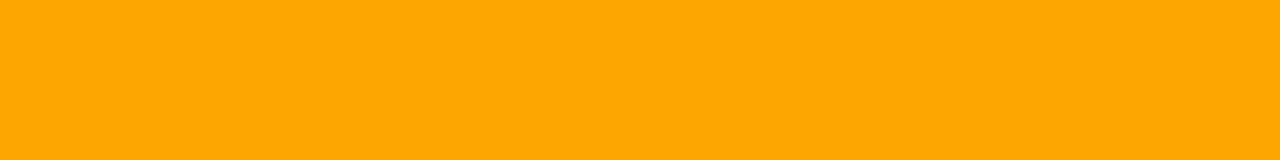
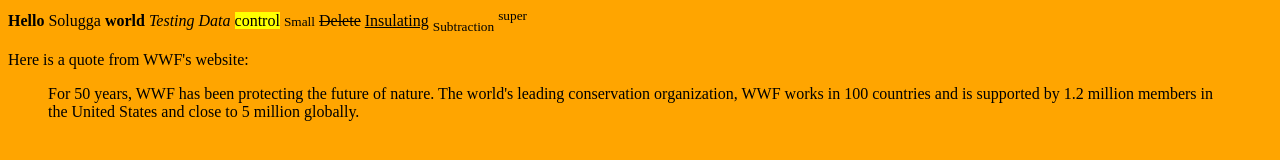
Before and after one commit to muthukumarathithan/muthukumarathithan-html-css, a plain HTML site: page formatting.html in a window 1280 px wide. Drawn offline with Linux system fonts and the light colour scheme.

Commit message:
2 files modified, 2 added

```diff
--- a/formatting.html
+++ b/formatting.html
@@ -3,6 +3,22 @@
     <link rel="stylesheet" type="text/css" href="styles.css" />
   </head>
   <body>
-
+    <b>Hello</b>
+    Solugga <strong>world</strong>
+    <i>Testing</i>
+    <em>Data</em>
+    <mark>control</mark>
+    <small>Small</small>
+    <del>Delete</del>
+    <ins>Insulating</ins>
+    <sub>Subtraction</sub>
+    <sup>super</sup>
+    <p>Here is a quote from WWF's website:</p>
+    <blockquote cite="http://www.worldwildlife.org/who/index.html">
+      For 50 years, WWF has been protecting the future of nature. The world's
+      leading conservation organization, WWF works in 100 countries and is
+      supported by 1.2 million members in the United States and close to 5
+      million globally.
+    </blockquote>
   </body>
 </html>
--- /dev/null
+++ b/links.html
@@ -0,0 +1,10 @@
+<html>
+  <head>
+    <link rel="stylesheet" type="text/css" href="styles.css" />
+  </head>
+  <body>
+    <a href="https://www.w3schools.com/" target="_blank">Visit W3Schools!</a>
+    <a href="https://www.w3schools.com/" target="_self">Visit W3Schools!</a>
+    <a href="https://www.w3schools.com/" target="_top">Visit W3Sc</a>
+  </body>
+</html>
```
Also changed, not shown: index.html (+2 -0 lines), table.html (added).
